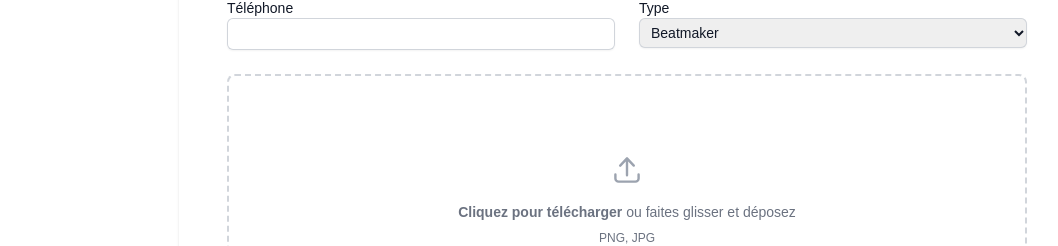
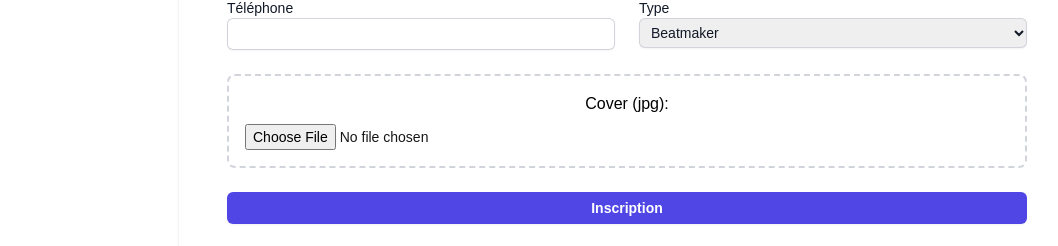
Before and after one commit to killian-doume/beatdrive_front, a Next.js app: page /inscription in a window 1280 px wide. Shown: the part 706-952 px from the top of the page, without its empty margins (13-1071 px from the left). Built offline with nearby package versions, Linux system fonts and the light colour scheme.

Commit message:
feat inscription

```diff
--- a/src/app/inscription/page.tsx
+++ b/src/app/inscription/page.tsx
@@ -12,12 +12,12 @@ export default function Register() {
   const [confirmPassword, setConfirmPassword] = useState("");
   const [telephone, setTelephone] = useState("");
   const [type, setType] = useState("beatmaker");
-  const [avatar, setAvatar] = useState("");
+  const [cover, setCover] = useState<File | null>(null); // Fichier image
+  const [previewCover, setPreviewCover] = useState<string | null>(null); // Aperçu de l'image
   const [error, setError] = useState<string | null>(null);
   const [success, setSuccess] = useState<string | null>(null);
 
   const router = useRouter();
-
   const passwordsMatch = password === confirmPassword && confirmPassword !== "";
 
   const handleSubmit = async (e: { preventDefault: () => void }) => {
@@ -28,8 +28,15 @@ export default function Register() {
       return;
     }
 
+    if (!cover) {
+      setError("Veuillez ajouter une couverture.");
+      return;
+    }
+
     try {
-      const payload = {
+      // Crée un FormData pour inclure le fichier et les données utilisateur
+      const formData = new FormData();
+      const userPayload = {
         nom,
         prenom,
         pseudo,
@@ -37,32 +44,42 @@ export default function Register() {
         password,
         telephone,
         type,
-        avatar: avatar || "https://t4.ftcdn.net/jpg/03/49/49/79/360_F_349497933_Ly4im8BDmHLaLzgyKg2f2yZOvJjBtlw5.webp",
       };
+      formData.append("user", JSON.stringify(userPayload));
+      formData.append("cover", cover);
 
       const response = await fetch(`${process.env.NEXT_PUBLIC_API_URL}/api/user`, {
         method: "POST",
-        headers: {
-          "Content-Type": "application/json",
-        },
-        body: JSON.stringify(payload),
+        body: formData, // Envoi de FormData au lieu de JSON brut
       });
 
       if (response.ok) {
         setSuccess("Compte créé avec succès ! Vous allez être redirigé vers la page d'accueil.");
-        console.log(response);
         setError(null);
         setTimeout(() => {
           router.push("/");
-        }, 5000); // Redirection après 3 secondes
+        }, 3000); // Redirection après 3 secondes
       } else {
         const errorData = await response.json();
-        setError("Un compte avec cet email existe déjà.");
+        setError(errorData.message || "Une erreur s'est produite.");
         setSuccess(null);
       }
     } catch (err) {
       setError("Une erreur s'est produite lors de la requête.");
       setSuccess(null);
+    }
+  };
+
+  const handleCoverChange = (e: React.ChangeEvent<HTMLInputElement>) => {
+    const file = e.target.files?.[0];
+    if (file) {
+      if (file.size > 5 * 1024 * 1024) {
+        // Limite de 5MB
+        alert("Le fichier de couverture est trop volumineux (max 5MB).");
+        return;
+      }
+      setCover(file);
+      setPreviewCover(URL.createObjectURL(file));
     }
   };
 
@@ -84,8 +101,6 @@ export default function Register() {
               </button>
             </div>
             <p className="mt-4 text-gray-700">{success}</p>
-            <div className="mt-6 flex justify-end">
-            </div>
           </div>
         </div>
       )}
@@ -101,14 +116,6 @@ export default function Register() {
               </button>
             </div>
             <p className="mt-4 text-gray-700">{error}</p>
-            <div className="mt-6 flex justify-end">
-              <button
-                onClick={closeModal}
-                className="px-4 py-2 bg-gray-300 text-gray-700 rounded-md hover:bg-gray-400"
-              >
-                Fermer
-              </button>
-            </div>
           </div>
         </div>
       )}
@@ -254,32 +261,25 @@ export default function Register() {
                 </div>
               </div>
 
-              <div className="flex items-center justify-center w-full">
-                <label
-                  htmlFor="dropzone-file"
-                  className="flex flex-col items-center justify-center w-full h-64 border-2 border-gray-300 border-dashed rounded-lg cursor-pointer bg-white hover:bg-gray-100"
-                >
-                  <div className="flex flex-col items-center justify-center pt-5 pb-6">
-                    <ArrowUpTrayIcon className="w-8 h-8 mb-4 text-gray-400" />
-                    <p className="mb-2 text-sm text-gray-500">
-                      <span className="font-semibold">Cliquez pour télécharger</span> ou faites glisser et déposez
-                    </p>
-                    <p className="text-xs text-gray-500">PNG, JPG</p>
+              <div className="border-dashed border-2 border-gray-300 rounded-lg p-4 text-center">
+                <label className="block text-black font-medium mb-2">Cover (jpg):</label>
+                <input
+                  type="file"
+                  accept="image/*"
+                  onChange={handleCoverChange}
+                  className="w-full text-sm"
+                  required
+                />
+                {previewCover && (
+                  <div className="mt-4">
+                    <p className="text-black">Aperçu de l'image :</p>
+                    <img
+                      src={previewCover}
+                      alt="Preview"
+                      className="mt-2 max-w-full h-auto rounded"
+                    />
                   </div>
-                  <input
-                    id="dropzone-file"
-                    type="file"
-                    className="hidden"
-                    accept="image/*"
-                    onChange={(e) => {
-                      if (e.target.files?.[0]) {
-                        const reader = new FileReader();
-                        reader.onload = () => setAvatar(reader.result as string);
-                        reader.readAsDataURL(e.target.files[0]);
-                      }
-                    }}
-                  />
-                </label>
+                )}
               </div>
 
               {error && <p className="text-red-500 text-sm">{error}</p>}
--- a/src/app/login/page.tsx
+++ b/src/app/login/page.tsx
@@ -26,6 +26,7 @@ export default function Login() {
       if (response.ok) {
         const data = await response.json();
         console.log("Connexion réussie :", data);
+        localStorage.setItem('id_user', data.id_user || '');
 
         // Filtrer les données nécessaires
         const filteredData = {
--- a/src/app/mon_compte/page.tsx
+++ b/src/app/mon_compte/page.tsx
@@ -67,7 +67,7 @@ export default function MonCompte() {
         id_user: parsedUser.id_user ,
       });
 
-      localStorage.setItem('id_user', parsedUser.id_user || ''); // Sauvegarde l'ID utilisateur si non vide
+
     } else {
       console.error('Aucun utilisateur trouvé dans le localStorage');
       setIsAuthorized(false);
--- a/src/app/track/page.tsx
+++ b/src/app/track/page.tsx
@@ -106,7 +106,6 @@ export default function TrackPage() {
       try {
         const response = await fetch(`${process.env.NEXT_PUBLIC_API_URL}/api/track`);
         const data: Track[] = await response.json();
-
         // Récupérer les informations utilisateur pour chaque morceau
         const tracksWithUsers = await Promise.all(
           data.map(async (track) => {
@@ -116,8 +115,9 @@ export default function TrackPage() {
           })
         );
 
-        const sortedTracks = tracksWithUsers.sort((a, b) => new Date(b.createdAt).getTime() - new Date(a.createdAt).getTime());
+        const sortedTracks = [...tracksWithUsers].sort((a, b) => new Date(b.date).getTime() - new Date(a.date).getTime());
         setTracks(sortedTracks);
+
 
         const genreQuery = searchParams.get("genre") || "";
         const filtered = genreQuery
--- a/src/app/upload/page.tsx
+++ b/src/app/upload/page.tsx
@@ -73,20 +73,21 @@ export default function UploadTrack() {
       return;
     }
 
+    // Obtenez la date d'aujourd'hui au format ISO (par exemple, "2024-11-25T12:34:56.789Z")
+    const today = new Date().toISOString();
 
     // Préparation des données track
     const trackData = {
       titre,
-      date: "2024-10-25", // Testez avec une date fixe
+      date: today, // Utilisation de la date actuelle
       bpm,
       description,
       cle,
       genre,
       type,
       statut: status,
-      id_user: userId ,
+      id_user: userId,
     };
-
 
     // Création de l'objet FormData
     const formData = new FormData();
@@ -103,8 +104,6 @@ export default function UploadTrack() {
       });
       console.log("Données envoyées :", JSON.stringify(trackData));
 
-
-
       if (response.ok) {
         // Traitez la réponse si la requête a réussi
         const result = await response.json();
@@ -112,7 +111,7 @@ export default function UploadTrack() {
         alert("Track créé avec succès !");
       } else {
         // Affichez un message d'erreur si la requête échoue
-        const errorData = await response.text(); // Utilisation de .text() pour des messages d'erreur plus détaillés
+        const errorData = await response.text();
         console.error("Erreur lors de la création du track :", errorData);
         alert("Erreur lors de la création du track.");
       }
@@ -122,6 +121,7 @@ export default function UploadTrack() {
       alert("Une erreur s'est produite lors de la requête.");
     }
   };
+
 
 
   return (
```
